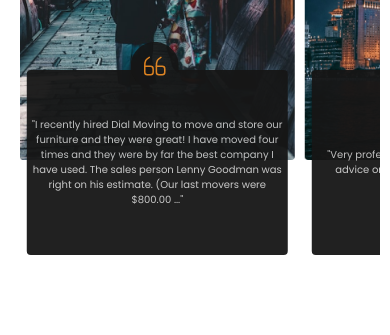
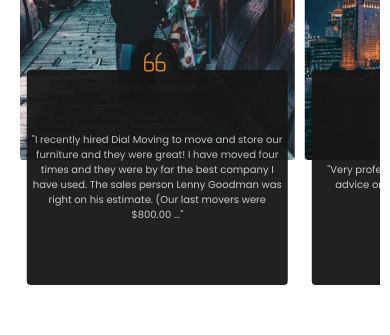
Before and after one commit to developer-jfr/ds-5, a plain HTML site: page index.html in a window 390 px wide. Shown: the part 6397-6732 px from the top of the page. Drawn offline with Linux system fonts and the light colour scheme.

Commit message:
refactor code

```diff
--- a/assets/css/style.css
+++ b/assets/css/style.css
@@ -805,8 +805,8 @@ color: #242424;
   color: #C7C7C7;
   padding: 15px;
   line-height: 150%;
-  width: 250px;
-  height: 185px;
+  width: 90%;
+  height: 215px;
   text-align: center;
   margin: 0 auto;
   position: relative;
@@ -1132,6 +1132,10 @@ left: 30px;
     margin-inline: 90px !important;
   }
 
+  .slider-4 {
+    margin-inline: 100px !important;
+  }
+
   .gallery {
     grid-template-columns: 1fr;
   }
--- a/assets/js/main.js
+++ b/assets/js/main.js
@@ -120,9 +120,8 @@ let frSwiper = new Swiper(".slider-4", {
       slidesPerView: 3,
       spaceBetween: 30,
     },
-    1200: {
-      slidesPerView: 4,
-      spaceBetween: 30,
+    1300: {
+      slidesPerView: 4
     }
   },
 });
```
